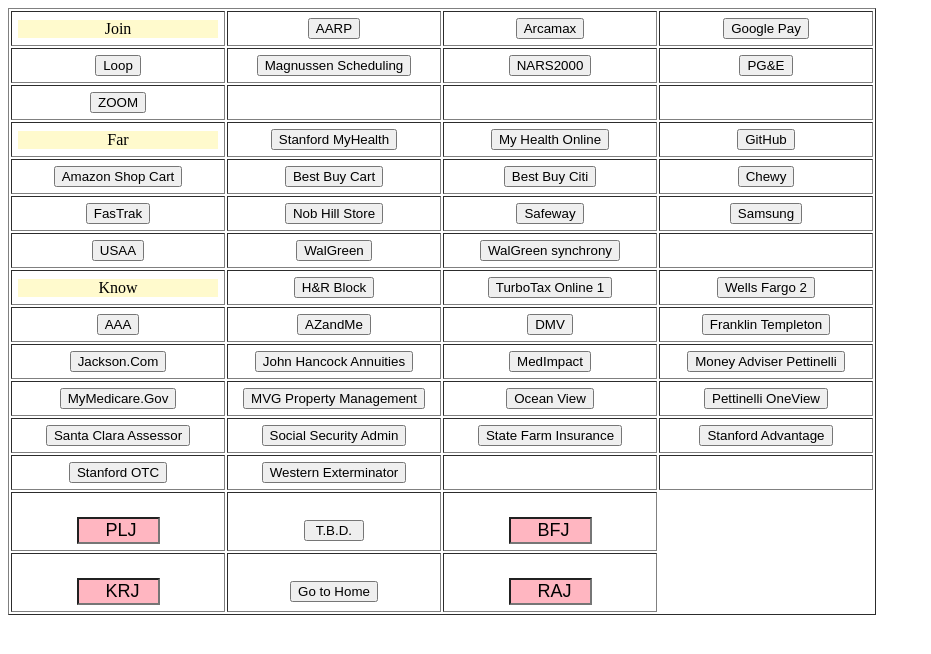
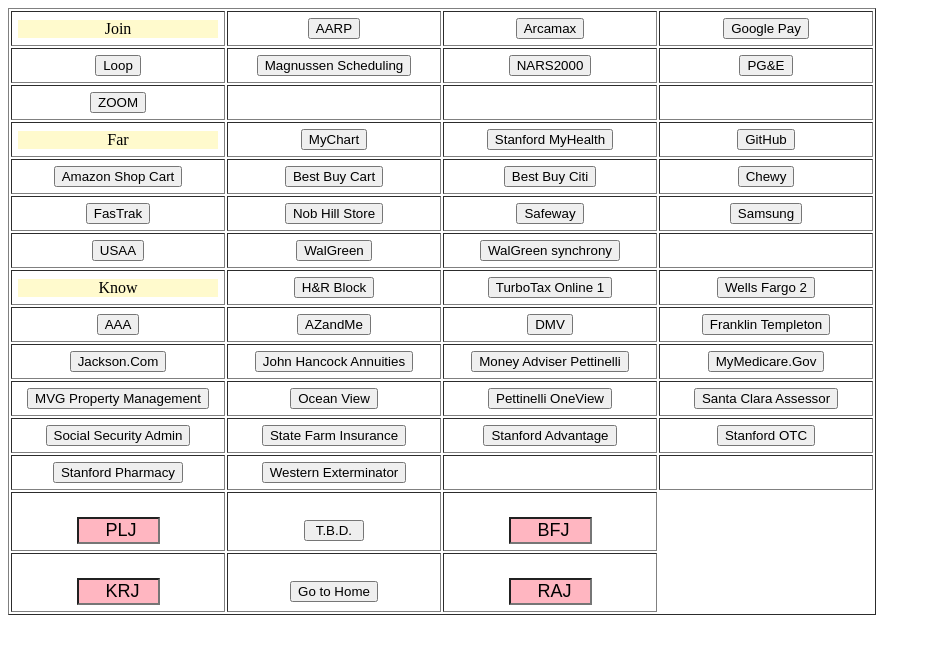
Before and after one commit to plj541/Tools, a plain HTML site: page Accounts.html in a window 1280 px wide. Shown: the whole page, without its empty margins (0-931 px from the left). Drawn offline with Linux system fonts and the light colour scheme.

Commit message:
Rearrange renamed sites

```diff
--- a/Accounts.html
+++ b/Accounts.html
@@ -143,17 +143,17 @@ function handleLink(aTbd) {
   <td width="200"><center>
    <div style="background-color:LemonChiffon">Far</div>
   </center></td>
+  <td width="200"><center><input type="button" value="MyChart"
+ onclick="handleChoice('MyChart',
+ 'https://myhealthonline.sccgov.org/MyChartPRD/Home/',
+ '', '',
+ 'Kayte.Jackson', 'Rob.Jackson')">
+  </center></td>
   <td width="200"><center><input type="button" value="Stanford MyHealth"
  onclick="handleChoice('Stanford MyHealth',
  'https://myhealth.stanfordhealthcare.org/#/',
  'paul.l.jackson@comcast.net', '',
  'kayte.r.jackson@comcast.net', 'rajackson822@gmail.com')">
-  </center></td>
-  <td width="200"><center><input type="button" value="My Health Online"
- onclick="handleChoice('My Health Online',
- 'https://myhealthonline.sccgov.org/MyChartPRD/Home/',
- '', '',
- 'Kayte.Jackson', 'Rob.Jackson')">
   </center></td>
   <td width="200"><center><input type="button" value="GitHub"
  onclick="handleChoice('GitHub',
@@ -297,26 +297,20 @@ function handleLink(aTbd) {
  'PaulLJackson', '',
  '', '')">
   </center></td>
-  <td width="200"><center><input type="button" value="MedImpact"
- onclick="handleChoice('MedImpact',
- 'https://www.medimpact.com/web/login',
- 'PaulLJackson', '',
- '', '')">
-  </center></td>
   <td width="200"><center><input type="button" value="Money Adviser Pettinelli"
  onclick="handleChoice('Money Adviser Pettinelli',
  'https://wealth.emaplan.com/ema/SignIn?ema/',
  'plj541@gmail.com', '',
  '', '')">
   </center></td>
- </tr>
- <tr>
   <td width="200"><center><input type="button" value="MyMedicare.Gov"
  onclick="handleChoice('MyMedicare.Gov',
  'https://www.mymedicare.gov/',
  'plj541@gmail.com', '',
  '', '')">
   </center></td>
+ </tr>
+ <tr>
   <td width="200"><center><input type="button" value="MVG Property Management"
  onclick="handleChoice('MVG Property Management',
  'https://acepminc.appfolio.com/connect/users/sign_in',
@@ -335,14 +329,14 @@ function handleLink(aTbd) {
  'PaulJ541', '',
  '', '')">
   </center></td>
- </tr>
- <tr>
   <td width="200"><center><input type="button" value="Santa Clara Assessor"
  onclick="handleChoice('Santa Clara Assessor',
  'https://www.sccassessor.org/index.php/email-opt-in/manage-your-account',
  'plj541@gmail.com', '',
  '', '')">
   </center></td>
+ </tr>
+ <tr>
   <td width="200"><center><input type="button" value="Social Security Admin"
  onclick="handleChoice('Social Security Admin',
  'https://secure.ssa.gov/RIL',
@@ -361,12 +355,18 @@ function handleLink(aTbd) {
  'plj541', '',
  '', '')">
   </center></td>
- </tr>
- <tr>
   <td width="200"><center><input type="button" value="Stanford OTC"
  onclick="handleChoice('Stanford OTC',
  'https://www.essencehealthcareotc.com/login/',
  'plj541', '',
+ '', '')">
+  </center></td>
+ </tr>
+ <tr>
+  <td width="200"><center><input type="button" value="Stanford Pharmacy"
+ onclick="handleChoice('Stanford Pharmacy',
+ 'https://www.medimpact.com/web/login',
+ 'PaulLJackson', '',
  '', '')">
   </center></td>
   <td width="200"><center><input type="button" value="Western Exterminator"
```
